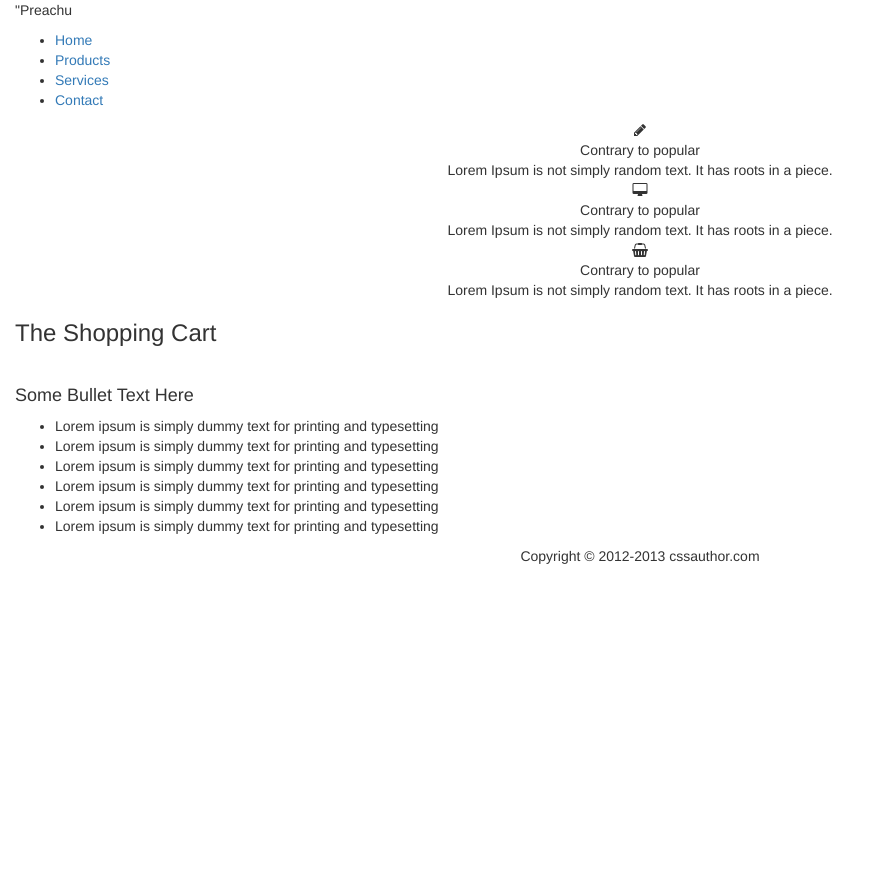
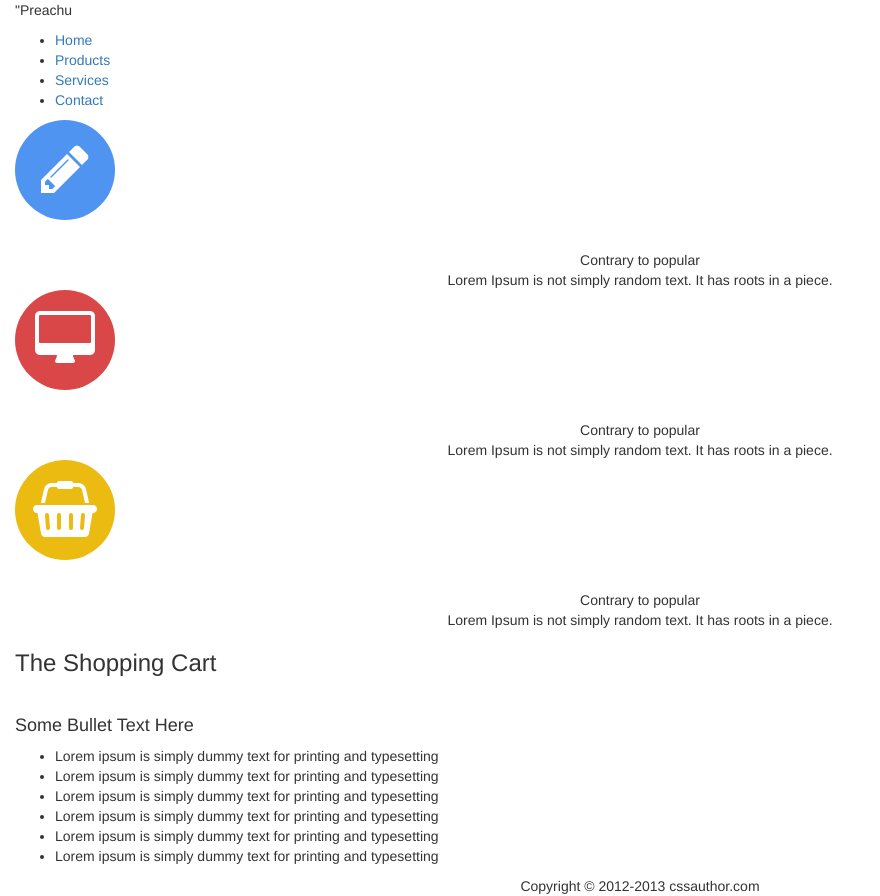
Before and after one commit to janaeknight/preachu-demo, a plain HTML site: page index.html in a window 1280 px wide. Shown: the whole page, without its empty margins (0-880 px from the left). Before the commit the page ends 800 px from the top, so only its background shows below. Drawn offline with Linux system fonts and the light colour scheme.

Commit message:
gen update
minor css mods

```diff
--- a/css/style.css
+++ b/css/style.css
@@ -1,5 +1,5 @@
 :root {
-    --ibr-font: 42px;
+    --ibr-font: 56px;
     --txt-bl: skyblue;
 }
 
@@ -9,3 +9,23 @@
 footer {
     border-top: 10px inset gray;
 }
+
+
+.ibr-bl {
+    height: 100px; width: 100px; padding-top: 10px;
+    background-color: #5094F2; color: #FFFFFF;
+    font-size: var(--ibr-font);
+    border-radius: 100px;
+}
+.ibr-rd {
+    height: 100px; width: 100px; padding-top: 10px;
+    background-color: #D94748; color: #FFFFFF;
+    font-size: var(--ibr-font);
+    border-radius: 100px;
+}
+.ibr-yl {
+    height: 100px; width: 100px; padding-top: 10px;
+    background-color: #EBBB11; color: #FFFFFF;
+    font-size: var(--ibr-font);
+    border-radius: 100px;
+}
--- a/index.html
+++ b/index.html
@@ -28,17 +28,17 @@
     </div>
     <div class="margins txt-center container-fluid">
         <div class="ibr">
-            <span class="ibr-bl"><i class="fa fa-pencil"></i></span></br>
+            <p class="ibr-bl"><i class="fa fa-pencil"></i></p></br>
             <span class="txt-bl">Contrary to popular</span></br>
             <span class="txt-gray">Lorem Ipsum is not simply random text. It has roots in a piece.</span>
         </div>
         <div class="ibr">
-            <span class="ibr-rd"><i class="fa fa-desktop"></i></span></br>
+            <p class="ibr-rd"><i class="fa fa-desktop"></i></p></br>
             <span class="txt-bl">Contrary to popular</span></br>
             <span class="txt-gray">Lorem Ipsum is not simply random text. It has roots in a piece.</span>
         </div>
         <div class="ibr">
-            <span class="ibr-yl"><i class="fa fa-shopping-basket"></i></span></br>
+            <p class="ibr-yl"><i class="fa fa-shopping-basket"></i></p></br>
             <span class="txt-bl">Contrary to popular</span></br>
             <span class="txt-gray">Lorem Ipsum is not simply random text. It has roots in a piece.</span>
         </div>
```
